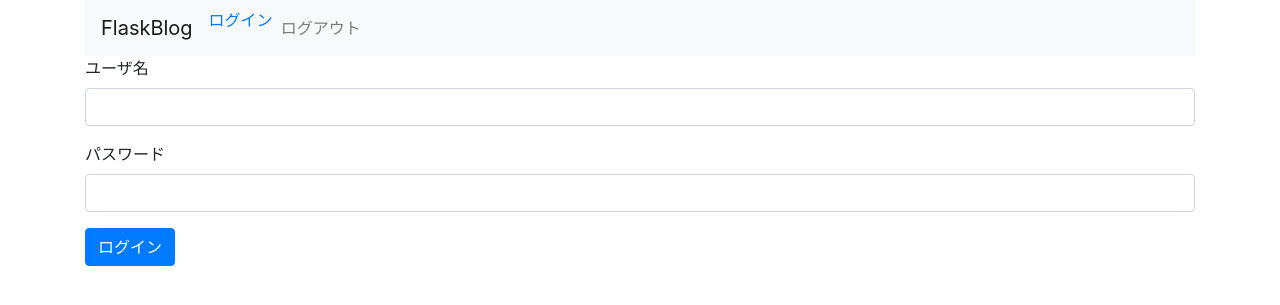
After one commit to takepan/flask, a Flask app: template flask_blog/templates/login.html in a window 1280 px wide. The commit adds this page. Shown: the top 305 px of the page. Run offline with Flask 2, Linux system fonts and the light colour scheme; the template is opened without the code that fills it, so the values that code supplies are empty; some libraries are stand-ins or nearby versions.

Commit message:
add login

```diff
--- /dev/null
+++ b/flask_blog/templates/login.html
@@ -0,0 +1,41 @@
+<!doctypehtml>
+<title>FlaskBlog</title>
+
+<link rel="stylesheet" href="https://maxcdn.bootstrapcdn.com/bootstrap/4.0.0/css/bootstrap.min.css">
+<script src="https://code.jquery.com/jquery3.2.1.slim.min.js"></script>
+<script src="https://cdnjs.cloudflare.com/ajax/libs/popper.js/1.12.9/umd/popper.min.js"></script>
+<script src="https://maxcdn.bootstrapcdn.com/bootstrap/4.0.0/js/bootstrap.min.js"></script>
+
+<div class="container">
+  <nav class="navbar navbar-expand-lg navbar-light bg-light">
+    <a class="navbar-brand" href="/">FlaskBlog</a>
+    <button class="navbar-toggler" type="button" data-toggle="collapse" data-target="#navbarNav" aria-controls="navbarNav" aria-expanded="false" aria-label="Toggle navigation">
+      <span class="navbartogglericon"></span>
+    </button>
+
+    <div class="collapse navbar-collapse" id="navbarNav">
+      <ul class="nav navbar-nav navbar-right">
+        <li class="nav-item">
+          <a class="navlink" href="/login">ログイン</a>
+        </li>
+        <li class="nav-item">
+          <a class="nav-link" href="/logout">ログアウト</a>
+        </li>
+      </ul>
+    </div>
+  </nav>
+
+  <div class="blog-body">
+    <form action="/login" method=post>
+      <div class="form-group">
+        <label for="InputTitle">ユーザ名</label>
+        <input type="text" class="form-control" id="InputTitle" name=username>
+      </div>
+      <div class="form-group">
+        <label for="InputPassword">パスワード</label>
+        <input type="password" class="form-control" id="InputPassword" name=password>
+      </div>
+      <button type="submit" class="btn btn-primary">ログイン</button>
+    </form>
+  </div>
+</div>
```
Also changed, not shown: flask_blog/templates/entries/index.html (+15 -0 lines), 4 other files.
